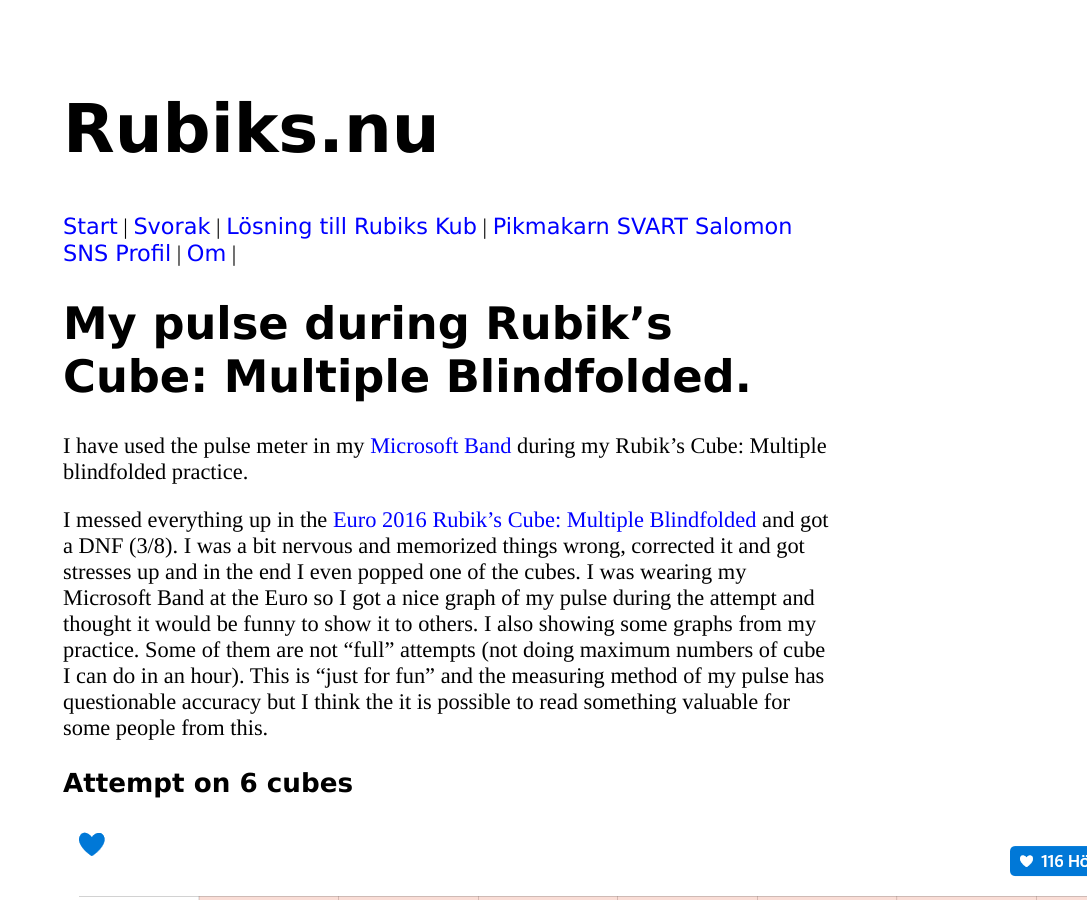
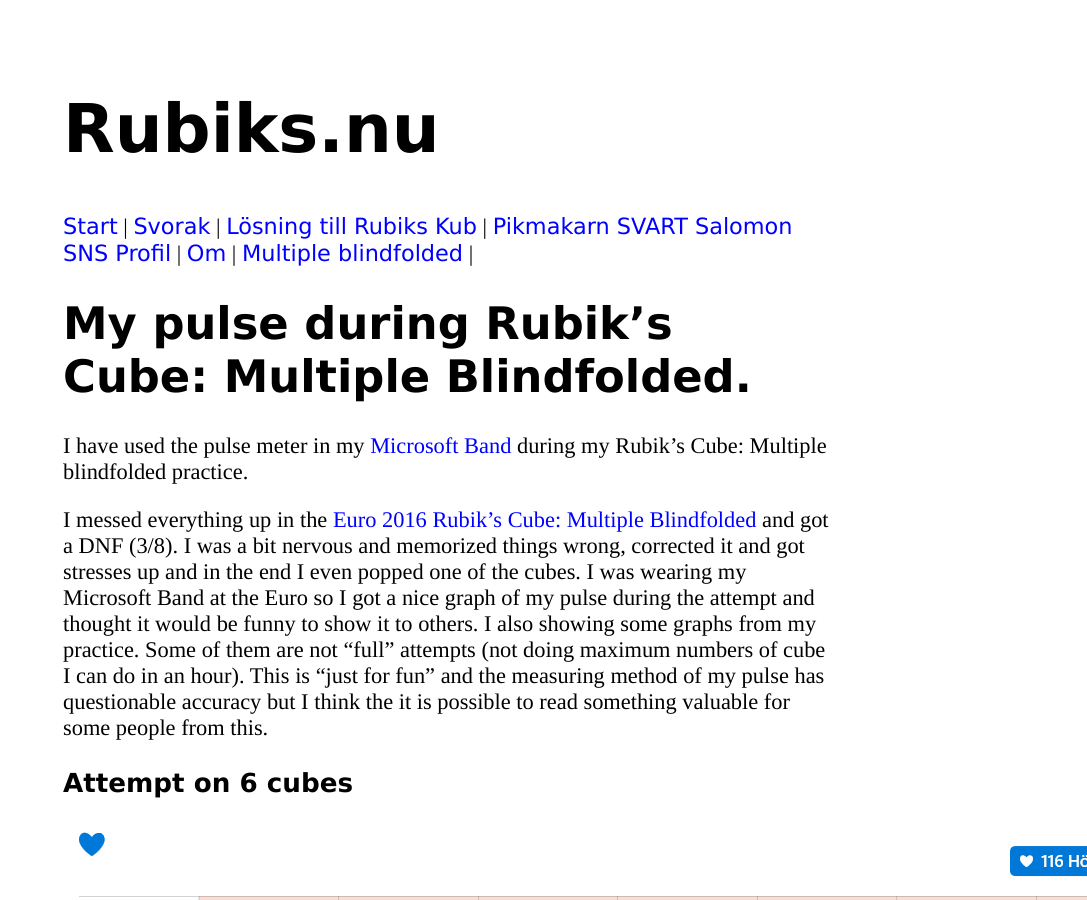
Before and after one commit to rubiksnu/rubiksnu.github.io, a Jekyll site: the page built from mbldpulse.md, in a window 1280 px wide and 900 px high. Shown: the whole window, without its empty margins (193-1280 px from the left). Built offline with Jekyll 4.4.1, drawn with Linux system fonts in a browser that asks for light colours; some of the changed lines change nothing that is shown.

Commit message:
lagt til menyalternativ

```diff
--- a/_layouts/default.html
+++ b/_layouts/default.html
@@ -38,6 +38,7 @@
       <a href="/rubiks">Lösning till Rubiks Kub</a> |
       <a href="/pikmakarn">Pikmakarn SVART Salomon SNS Profil</a> |
       <a href="/om">Om</a> |
+      <a href="/mbldpulse">Multiple blindfolded</a> |
     </nav>
     <div>
         {{ content }}
--- a/mbldpulse.md
+++ b/mbldpulse.md
@@ -1,7 +1,7 @@
 ---
 layout: default
 title: MultiBldPulse
-permalink: multibldpulse
+permalink: mbldpulse
 ---
 # My pulse during Rubik's Cube: Multiple Blindfolded.
 I have used the pulse meter in my [Microsoft Band](https://www.microsoft.com/microsoft-band) during my Rubik's Cube: Multiple blindfolded practice.
```
